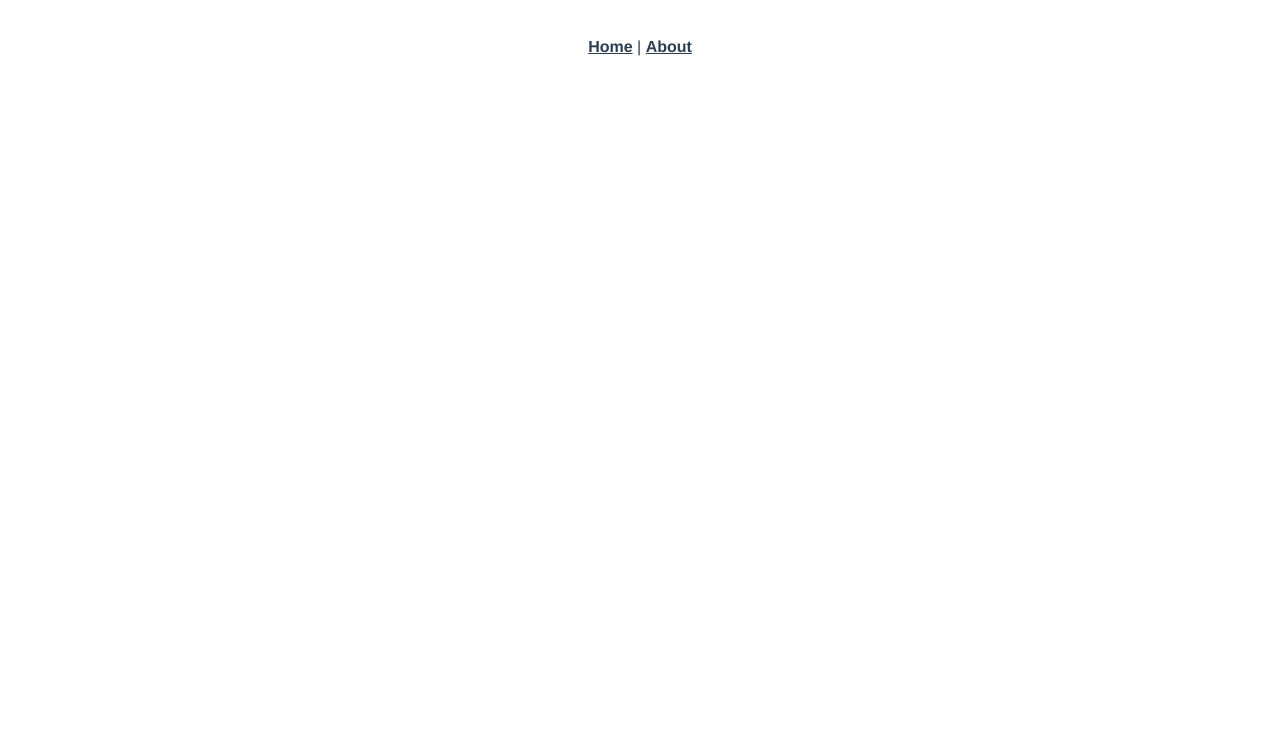
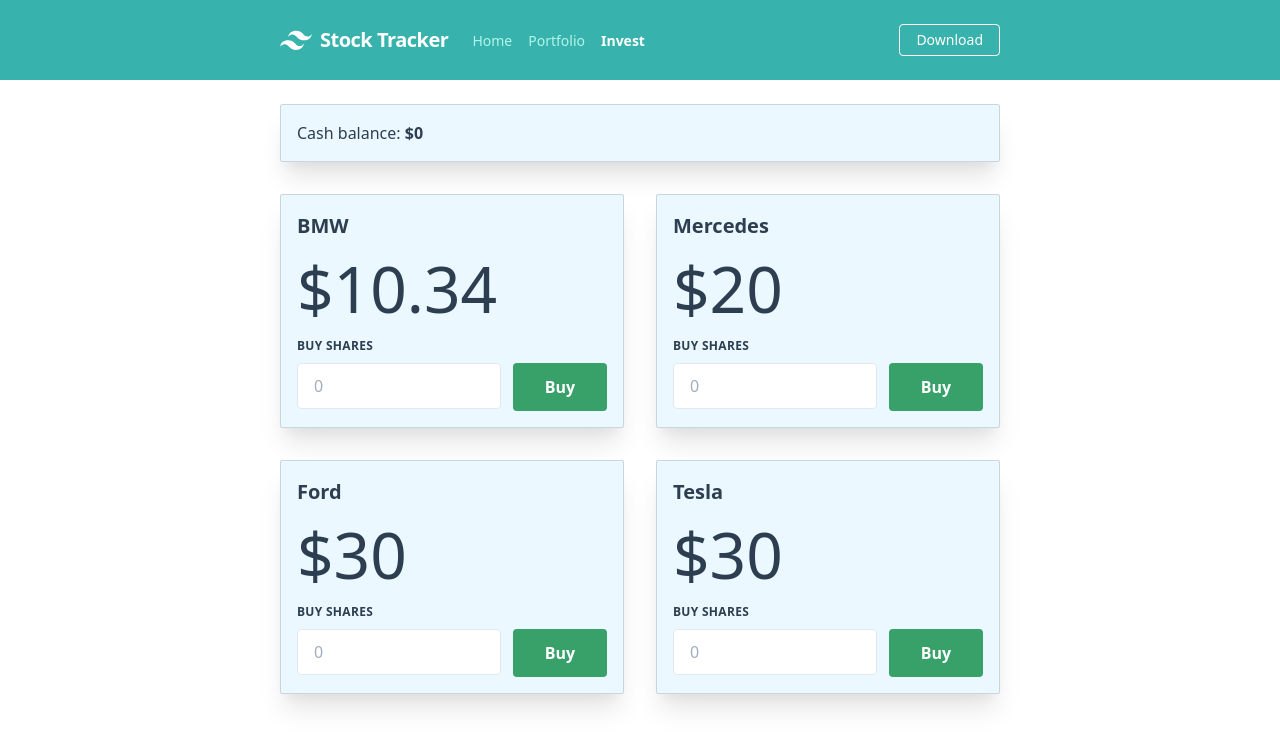
Before and after one commit to neilmispelaar/learn-vue-js-stocks, a Vue app: page /invest in a window 1280 px wide. Shown: the top 748 px of the page. Built offline with nearby package versions, Linux system fonts and the light colour scheme.

Commit message:
Add initial invest screen

```diff
--- a/src/App.vue
+++ b/src/App.vue
@@ -1,32 +1,29 @@
 <template>
-  <div id="app">
-    <div id="nav">
-      <router-link to="/">Home</router-link> |
-      <router-link to="/about">About</router-link>
+  <div id="app" class="antialiased">
+    <Header></Header>
+    <div class="container w-3/5 mx-auto p-6">
+      <main>
+        <router-view/>
+      </main>
     </div>
-    <router-view/>
   </div>
 </template>
 
+<script>
+// @ is an alias to /src
+import Header from '@/components/Header.vue'
+
+export default {
+  components: {
+    Header
+  }
+}
+</script>
+
 <style>
 #app {
-  font-family: Avenir, Helvetica, Arial, sans-serif;
   -webkit-font-smoothing: antialiased;
   -moz-osx-font-smoothing: grayscale;
-  text-align: center;
   color: #2c3e50;
 }
-
-#nav {
-  padding: 30px;
-}
-
-#nav a {
-  font-weight: bold;
-  color: #2c3e50;
-}
-
-#nav a.router-link-exact-active {
-  color: #42b983;
-}
 </style>
--- /dev/null
+++ b/src/assets/styles/main.css
@@ -0,0 +1,3 @@
+@tailwind base;
+@tailwind components;
+@tailwind utilities;
--- /dev/null
+++ b/src/components/Header.vue
@@ -0,0 +1,48 @@
+<template>
+  <header>
+    <div class="bg-teal-500">
+      <div class="container mx-auto w-3/5">
+        <nav class="flex items-center justify-between flex-wrap p-6">
+          <div class="flex items-center flex-shrink-0 text-white mr-6">
+            <svg class="fill-current h-8 w-8 mr-2" width="54" height="54" viewBox="0 0 54 54" xmlns="http://www.w3.org/2000/svg"><path d="M13.5 22.1c1.8-7.2 6.3-10.8 13.5-10.8 10.8 0 12.15 8.1 17.55 9.45 3.6.9 6.75-.45 9.45-4.05-1.8 7.2-6.3 10.8-13.5 10.8-10.8 0-12.15-8.1-17.55-9.45-3.6-.9-6.75.45-9.45 4.05zM0 38.3c1.8-7.2 6.3-10.8 13.5-10.8 10.8 0 12.15 8.1 17.55 9.45 3.6.9 6.75-.45 9.45-4.05-1.8 7.2-6.3 10.8-13.5 10.8-10.8 0-12.15-8.1-17.55-9.45-3.6-.9-6.75.45-9.45 4.05z"/></svg>
+            <span class="font-semibold text-xl tracking-tight">Stock Tracker</span>
+          </div>
+          <div class="block lg:hidden">
+            <button class="flex items-center px-3 py-2 border rounded text-teal-200 border-teal-400 hover:text-white hover:border-white">
+              <svg class="fill-current h-3 w-3" viewBox="0 0 20 20" xmlns="http://www.w3.org/2000/svg"><title>Menu</title><path d="M0 3h20v2H0V3zm0 6h20v2H0V9zm0 6h20v2H0v-2z"/></svg>
+            </button>
+          </div>
+          <div class="w-full block flex-grow lg:flex lg:items-center lg:w-auto">
+            <div class="text-sm lg:flex-grow" >
+              <router-link
+                to="/"
+                class="block mt-4 lg:inline-block lg:mt-0 text-teal-200 hover:text-white mr-4"
+                exact
+                >Home</router-link>
+              <router-link
+                to="/portfolio"
+                class="block mt-4 lg:inline-block lg:mt-0 text-teal-200 hover:text-white mr-4"
+                >Portfolio</router-link>
+              <router-link
+                to="/invest"
+                class="block mt-4 lg:inline-block lg:mt-0 text-teal-200 hover:text-white mr-4"
+                >Invest</router-link>
+            </div>
+            <div>
+              <a href="#" class="inline-block text-sm px-4 py-2 leading-none border rounded text-white border-white hover:border-transparent hover:text-teal-500 hover:bg-white mt-4 lg:mt-0">Download</a>
+            </div>
+          </div>
+        </nav>
+      </div>
+    </div>
+  </header>
+</template>
+
+<style scoped>
+
+.router-link-exact-active {
+  font-weight: bolder;
+  color: #fff;
+}
+
+</style>
--- a/src/components/HelloWorld.vue
+++ b/src/components/HelloWorld.vue
@@ -6,7 +6,7 @@
       check out the
       <a href="https://cli.vuejs.org" target="_blank" rel="noopener">vue-cli documentation</a>.
     </p>
-    <h3>Installed CLI Plugins</h3>
+    <h3 class="bg-red-400 text-6xl">Installed CLI Plugins</h3>
     <ul>
       <li><a href="https://github.com/vuejs/vue-cli/tree/dev/packages/%40vue/cli-plugin-babel" target="_blank" rel="noopener">babel</a></li>
       <li><a href="https://github.com/vuejs/vue-cli/tree/dev/packages/%40vue/cli-plugin-router" target="_blank" rel="noopener">router</a></li>
--- /dev/null
+++ b/src/components/InvestStock.vue
@@ -0,0 +1,44 @@
+<template>
+  <div class="w-1/2 px-4 py-4">
+    <div class="bg-blue-100  border border-gray-400 rounded-sm p-4 shadow-xl">
+      <h1 class="text-xl font-extrabold"><span class="sr-only">Stock name: </span>{{ name }}</h1>
+      <p class="text-6xl"><span class="sr-only">Price: </span>{{ price | formatCurrency }}</p>
+      <div class="flex flex-wrap w-full">
+        <div class="w-full">
+          <label class="block uppercase tracking-wide text-grey-darker text-xs font-bold mb-2" for="grid-first-name">
+            Buy shares
+          </label>
+        </div>
+        <div class="flex-grow mr-3">
+          <input class="appearance-none block w-full bg-grey-lighter text-grey-darker border border-red rounded py-3 px-4 leading-tight focus:outline-none focus:bg-white" id="grid-first-name" type="number" placeholder="0" min="0" max="100">
+        </div>
+        <div class="self-center">
+          <button class="bg-green-600 hover:bg-green-800 text-white font-bold py-3 px-8 rounded">Buy</button>
+        </div>
+      </div>
+    </div>
+  </div>
+</template>
+
+<script>
+export default {
+  name: 'Invest-Stock',
+  props: {
+    // Number with a default value
+    price: {
+      type: Number,
+      default: 0,
+      required: true
+    },
+    name: {
+      type: String,
+      required: true
+    }
+  }
+}
+</script>
+
+<!-- Add "scoped" attribute to limit CSS to this component only -->
+<style scoped>
+
+</style>
--- a/src/main.js
+++ b/src/main.js
@@ -3,7 +3,22 @@
 import router from './router'
 import store from './store'
 
+/* Import project styles */
+import './assets/styles/main.css'
+
 Vue.config.productionTip = false
+
+Vue.filter('formatCurrency', function (value) {
+  if (typeof value !== 'number') {
+    return value
+  }
+  var formatter = new Intl.NumberFormat('en-US', {
+    style: 'currency',
+    currency: 'USD',
+    minimumFractionDigits: 0
+  })
+  return formatter.format(value)
+})
 
 new Vue({
   router,
--- a/src/router/index.js
+++ b/src/router/index.js
@@ -11,12 +11,20 @@
     component: Home
   },
   {
-    path: '/about',
-    name: 'About',
+    path: '/portfolio',
+    name: 'Portfolio',
     // route level code-splitting
     // this generates a separate chunk (about.[hash].js) for this route
     // which is lazy-loaded when the route is visited.
-    component: () => import(/* webpackChunkName: "about" */ '../views/About.vue')
+    component: () => import(/* webpackChunkName: "portfolio" */ '../views/Portfolio.vue')
+  },
+  {
+    path: '/invest',
+    name: 'Invest',
+    // route level code-splitting
+    // this generates a separate chunk (about.[hash].js) for this route
+    // which is lazy-loaded when the route is visited.
+    component: () => import(/* webpackChunkName: "invest" */ '../views/Invest.vue')
   }
 ]
 
--- a/src/views/About.vue
+++ /dev/null
@@ -1,5 +0,0 @@
-<template>
-  <div class="about">
-    <h1>This is an about page</h1>
-  </div>
-</template>
--- a/src/views/Home.vue
+++ b/src/views/Home.vue
@@ -1,18 +1,11 @@
 <template>
   <div class="home">
-    <img alt="Vue logo" src="../assets/logo.png">
-    <HelloWorld msg="Welcome to Your Vue.js App"/>
+    <h1>Home page</h1>
   </div>
 </template>
 
 <script>
-// @ is an alias to /src
-import HelloWorld from '@/components/HelloWorld.vue'
-
 export default {
-  name: 'Home',
-  components: {
-    HelloWorld
-  }
+  name: 'Home'
 }
 </script>
--- /dev/null
+++ b/src/views/Invest.vue
@@ -0,0 +1,60 @@
+<template>
+  <div class="invest">
+    <div class="bg-blue-100 border border-gray-400 rounded-sm p-4 shadow-xl mb-4">
+      <p>Cash balance: <span class="font-bold">{{ portfolio.balance | formatCurrency }}</span></p>
+    </div>
+    <div v-if="stocks.length <= 0" class="text-center">
+      <p class="h3 mt-3">No Stocks</p>
+    </div>
+    <div v-else>
+      <!-- Two columns -->
+      <div class="flex flex-wrap justify-between -mx-4">
+        <Stock
+          v-for="(stock, index) in stocks"
+          v-bind:item="stock"
+          v-bind:index="index"
+          v-bind:key="index"
+          v-bind:name="stock.name"
+          v-bind:price="stock.price"
+        ></Stock>
+      </div>
+    </div>
+  </div>
+</template>
+
+<script>
+// @ is an alias to /src
+import Stock from '@/components/InvestStock.vue'
+
+export default {
+  data: function () {
+    return {
+      portfolio: {
+        balance: 0
+      },
+      stocks: [
+        {
+          name: 'BMW',
+          price: 10.34
+        },
+        {
+          name: 'Mercedes',
+          price: 20
+        },
+        {
+          name: 'Ford',
+          price: 30
+        },
+        {
+          name: 'Tesla',
+          price: 30
+        }
+      ]
+    }
+  },
+  components: {
+    Stock
+  }
+}
+
+</script>
--- /dev/null
+++ b/src/views/Portfolio.vue
@@ -0,0 +1,6 @@
+<template>
+  <div class="portfolio">
+    <h1>This is the Portfolio page</h1>
+    <p>This is a paragraph</p>
+  </div>
+</template>
```
